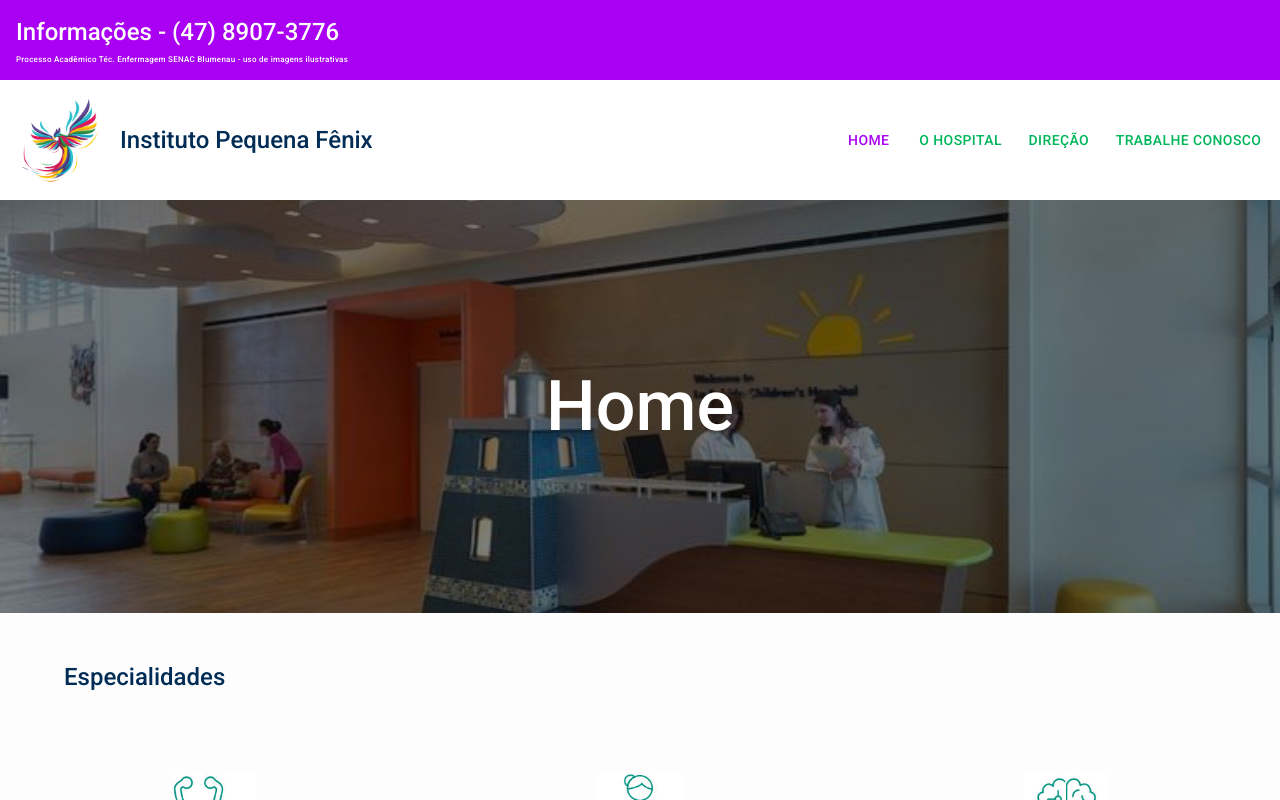
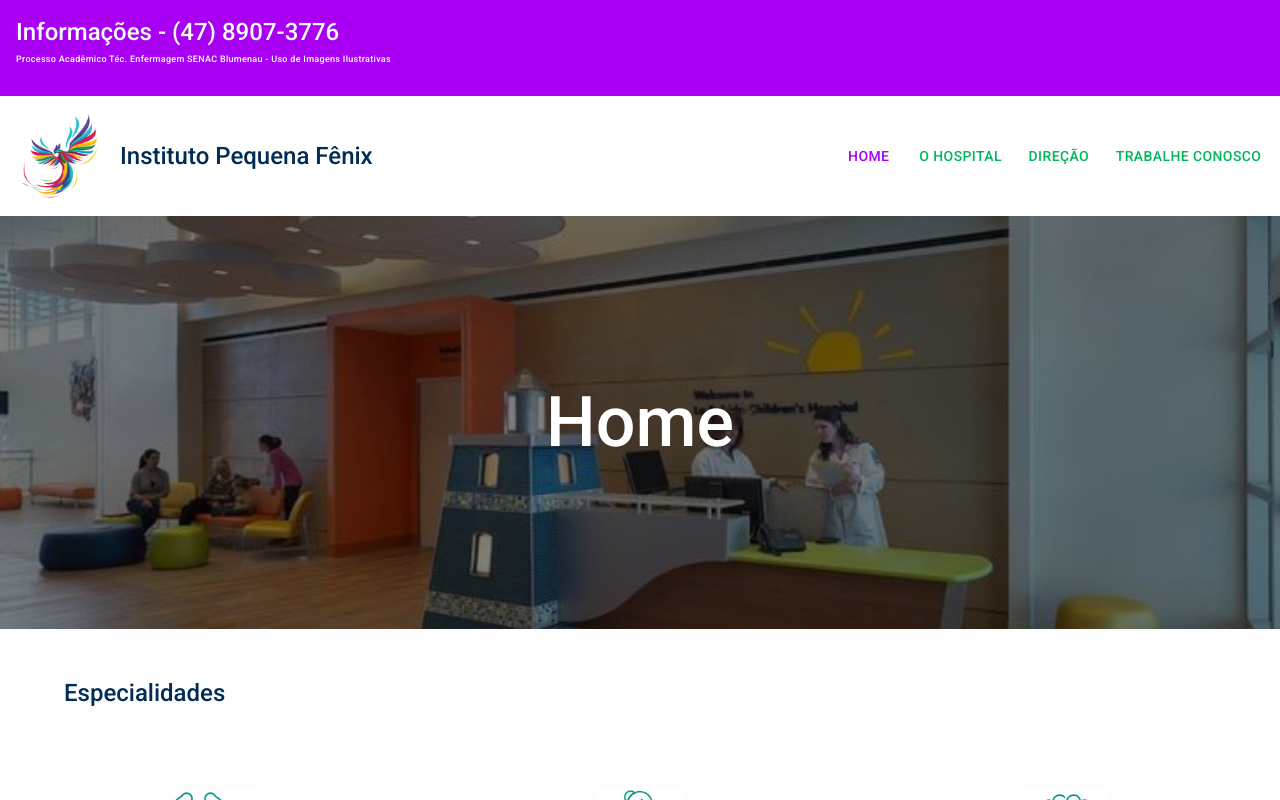
Before and after one commit to YanKaiky/white-label-hospital, a React (Create React App) app: page / in a window 1280 px wide. Built offline with nearby package versions, Linux system fonts and the light colour scheme.

Commit message:
feat(Header): alter information

```diff
--- a/src/components/header/header.tsx
+++ b/src/components/header/header.tsx
@@ -26,7 +26,7 @@ export const Header: FC<IHeaderProps> = ({ image }) => {
   return (
     <>
       <Box
-        height='10vh'
+        height='12vh'
         sx={{ background: '#A900F3' }}
       >
         <Box
@@ -35,12 +35,12 @@ export const Header: FC<IHeaderProps> = ({ image }) => {
           width='100%'
           padding={2}
         >
-          <Typography variant="h5" fontSize={(smDown && mdDown && lgDown && xlDown && !xsDown) ? 16 : undefined} sx={{ color: 'white' }}>
+          <Typography variant="h5" fontSize={(smDown && mdDown && lgDown && xlDown && !xsDown) ? 15 : undefined} sx={{ color: 'white' }}>
             Informações - (47) 8907-3776
           </Typography>
 
-          <Typography variant="caption" fontSize={(smDown && mdDown && lgDown && xlDown && !xsDown) ? 12 : 8} sx={{ color: 'white', marginRight: 3 }}>
-            Processo Acadêmico Téc. Enfermagem SENAC Blumenau - uso de imagens ilustrativas
+          <Typography variant="caption" fontSize={(smDown && mdDown && lgDown && xlDown && !xsDown) ? 11 : 9} sx={{ color: 'white', marginRight: 3 }}>
+            Processo Acadêmico Téc. Enfermagem SENAC Blumenau - Uso de Imagens Ilustrativas
           </Typography>
         </Box>
       </Box>
```
